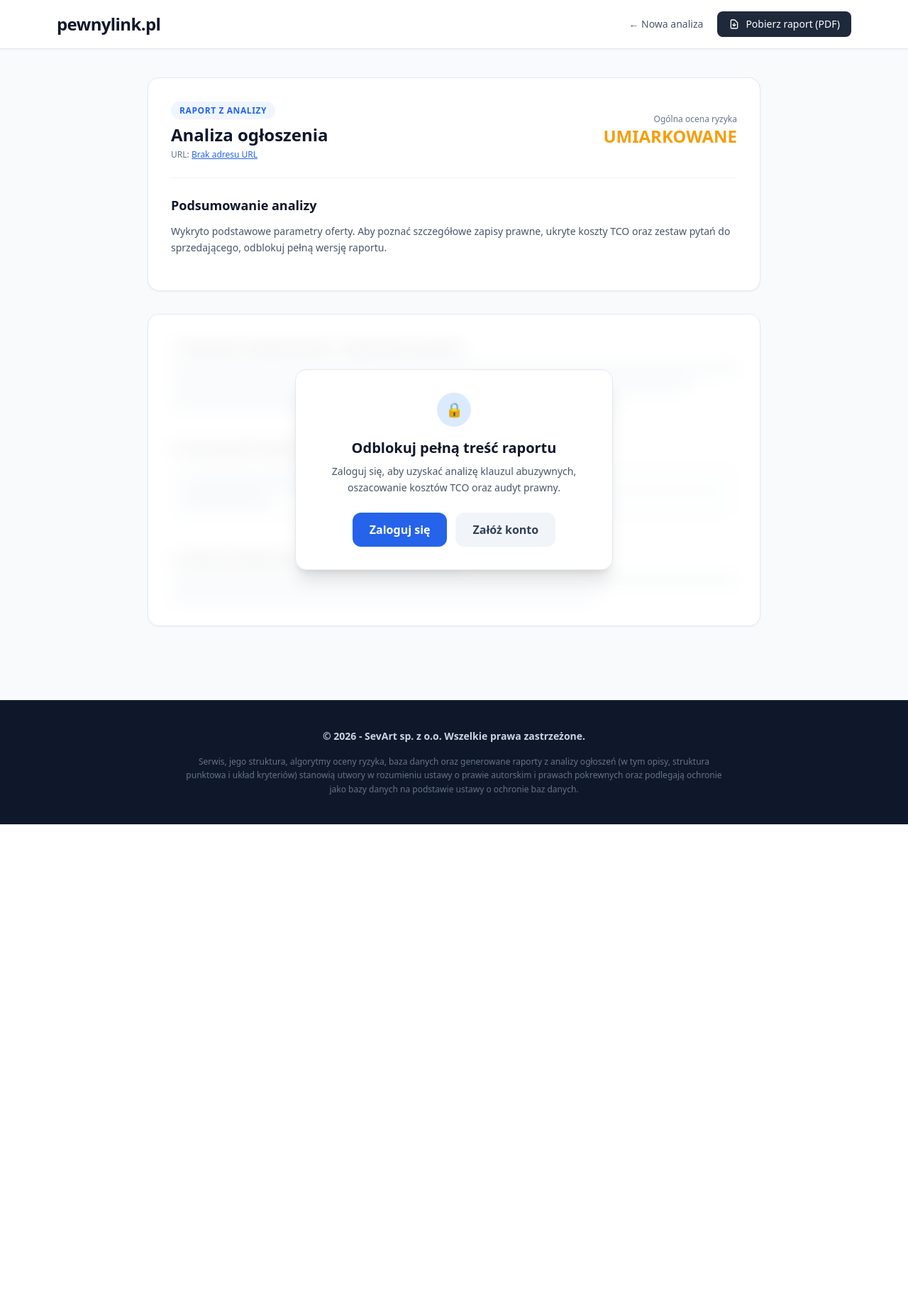
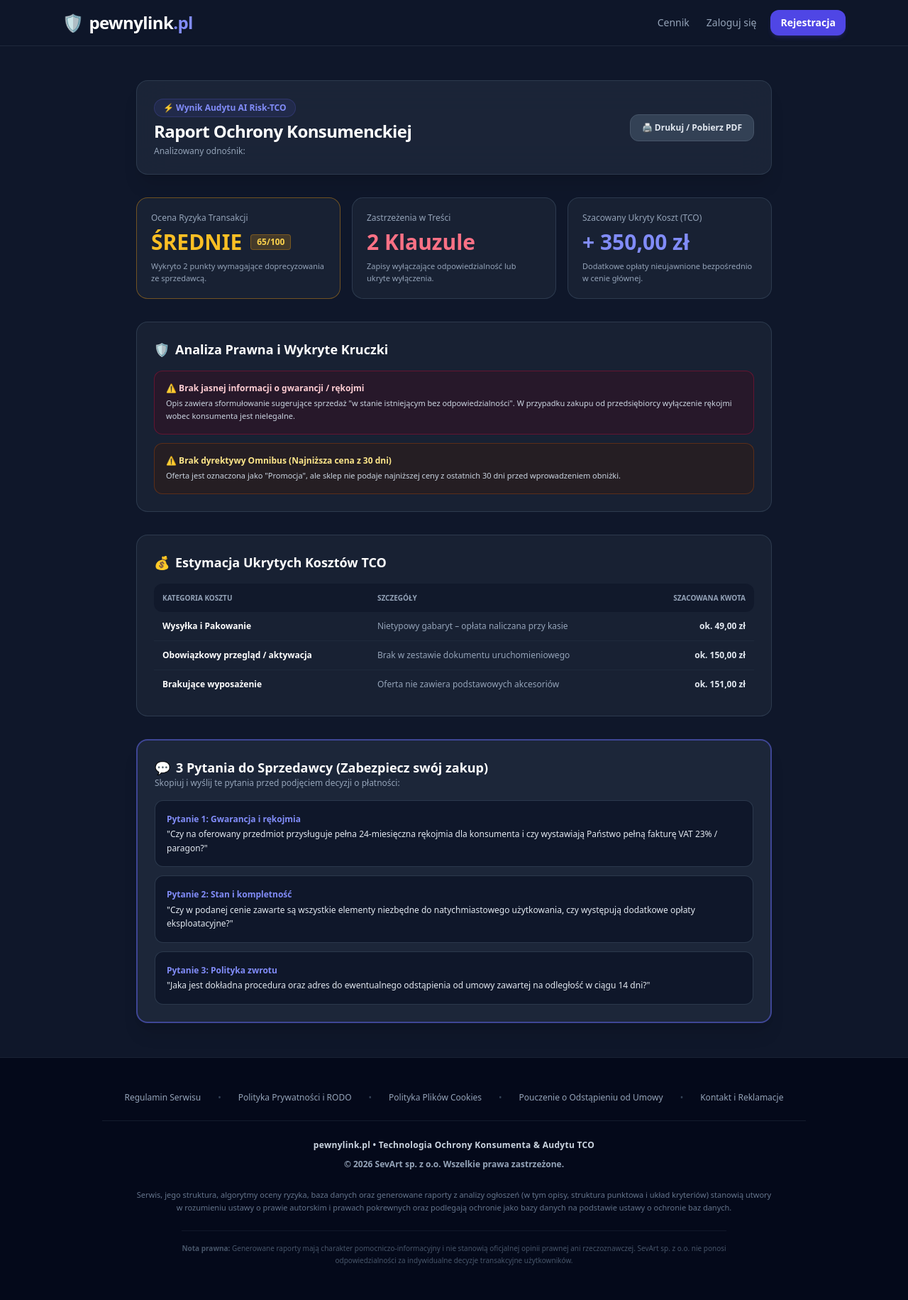
Before and after one commit to pewnylink/pewnylink.pl, a FastAPI app: page /report in a window 1280 px wide. Shown: the whole page at 71% size. Before the commit the page ends 1161 px from the top, so only its background shows below. Run offline with FastAPI, Linux system fonts and the light colour scheme; some libraries are stand-ins or nearby versions.

Commit message:
feat(ui): zaktualizowano widok raportu audytowego report_view.html

```diff
--- a/app/templates/report_view.html
+++ b/app/templates/report_view.html
@@ -1,136 +1,159 @@
-<!DOCTYPE html>
-<html lang="pl">
-<head>
-    <meta charset="UTF-8">
-    <meta name="viewport" content="width=device-width, initial-scale=1.0">
-    <title>Raport z analizy ogłoszenia - pewnylink.pl</title>
-    <script src="https://cdn.tailwindcss.com"></script>
-</head>
-<body class="bg-slate-50 text-slate-800 font-sans min-h-screen flex flex-col justify-between">
+{% extends "base.html" %}
 
-    <!-- Nagłówek serwisu -->
-    <header class="bg-white border-b border-slate-200 py-4 shadow-sm">
-        <div class="max-w-6xl mx-auto px-4 flex justify-between items-center">
-            <a href="/" class="text-2xl font-black text-slate-900 tracking-tight hover:opacity-90 transition">
-                pewnylink.pl
-            </a>
-            <div class="flex items-center space-x-3 text-sm font-medium">
-                <a href="/" class="text-slate-600 hover:text-slate-900 transition mr-2">← Nowa analiza</a>
-                <button onclick="window.print()" class="bg-slate-800 hover:bg-slate-900 text-white px-4 py-2 rounded-lg transition shadow-sm flex items-center gap-2">
-                    <svg class="w-4 h-4" fill="none" stroke="currentColor" viewBox="0 0 24 24">
-                        <path stroke-linecap="round" stroke-linejoin="round" stroke-width="2" d="M12 10v6m0 0l-3-3m3 3l3-3m2 8H7a2 2 0 01-2-2V5a2 2 0 012-2h5.586a1 1 0 01.707.293l5.414 5.414a1 1 0 01.293.707V19a2 2 0 01-2 2z"></path>
-                    </svg>
-                    <span>Pobierz raport (PDF)</span>
+{% block title %}Raport Audytowy AI - pewnylink.pl{% endblock %}
+
+{% block content %}
+<div class="max-w-4xl mx-auto space-y-8">
+
+    <!-- NAGŁÓWEK RAPORTU -->
+    <div class="flex flex-col sm:flex-row sm:items-center justify-between gap-4 bg-slate-800/80 border border-slate-700/80 rounded-2xl p-6 shadow-xl backdrop-blur-xl">
+        <div class="space-y-1">
+            <div class="inline-flex items-center gap-2 bg-indigo-500/10 border border-indigo-500/20 text-indigo-400 text-xs font-semibold px-3 py-1 rounded-full">
+                <span>⚡ Wynik Audytu AI Risk-TCO</span>
+            </div>
+            <h1 class="text-xl sm:text-2xl font-extrabold text-white tracking-tight">
+                Raport Ochrony Konsumenckiej
+            </h1>
+            <p class="text-xs text-slate-400 break-all">
+                Analizowany odnośnik: <a href="{{ target_url }}" target="_blank" rel="noopener noreferrer" class="text-indigo-400 hover:underline">{{ target_url }}</a>
+            </p>
+        </div>
+
+        <div class="flex items-center gap-3">
+            <button onclick="window.print()" class="bg-slate-700 hover:bg-slate-600 text-slate-200 text-xs font-bold px-4 py-2.5 rounded-xl transition-all border border-slate-600 flex items-center gap-2">
+                <span>🖨️ Drukuj / Pobierz PDF</span>
             </button>
         </div>
     </div>
-    </header>
 
-    <!-- Główna zawartość raportu -->
-    <main class="flex-grow max-w-4xl mx-auto px-4 py-10 w-full">
+    <!-- KAFELKI PODSUMOWANIA RYZYKA (SCOREBOARD) -->
+    <div class="grid grid-cols-1 sm:grid-cols-3 gap-4">
 
-        <!-- Karta nagłówka raportu -->
-        <div class="bg-white rounded-2xl border border-slate-200 p-6 sm:p-8 shadow-sm mb-8">
-            <div class="flex flex-col sm:flex-row justify-between items-start sm:items-center gap-4 mb-6 pb-6 border-b border-slate-100">
-                <div>
-                    <span class="text-xs font-bold uppercase tracking-wider text-blue-600 bg-blue-50 px-3 py-1 rounded-full">Raport z analizy</span>
-                    <h1 class="text-xl sm:text-2xl font-bold text-slate-900 mt-2">
-                        {{ report.title if report and report.title else 'Analiza ogłoszenia' }}
-                    </h1>
-                    <p class="text-xs text-slate-500 mt-1">
-                        URL: <a href="{{ report.url if report else '#' }}" target="_blank" rel="noopener" class="text-blue-600 underline truncate max-w-xs sm:max-w-md inline-block align-bottom">{{ report.url if report else 'Brak adresu URL' }}</a>
+        <!-- OGÓLNY POZIOM RYZYKA -->
+        <div class="bg-slate-800/60 border border-amber-500/40 rounded-2xl p-5 flex flex-col justify-between">
+            <span class="text-slate-400 text-xs font-medium">Ocena Ryzyka Transakcji</span>
+            <div class="my-2 flex items-center gap-3">
+                <span class="text-3xl font-black text-amber-400">ŚREDNIE</span>
+                <span class="text-xs bg-amber-500/20 text-amber-300 border border-amber-500/30 px-2 py-0.5 rounded font-bold">65/100</span>
+            </div>
+            <p class="text-[11px] text-slate-400">Wykryto 2 punkty wymagające doprecyzowania ze sprzedawcą.</p>
+        </div>
+
+        <!-- POTENCJALNE HACZYKI -->
+        <div class="bg-slate-800/60 border border-slate-700/80 rounded-2xl p-5 flex flex-col justify-between">
+            <span class="text-slate-400 text-xs font-medium">Zastrzeżenia w Treści</span>
+            <div class="my-2">
+                <span class="text-3xl font-black text-rose-400">2 Klauzule</span>
+            </div>
+            <p class="text-[11px] text-slate-400">Zapisy wyłączające odpowiedzialność lub ukryte wyłączenia.</p>
+        </div>
+
+        <!-- ESTIMATED TCO OVERHEAD -->
+        <div class="bg-slate-800/60 border border-slate-700/80 rounded-2xl p-5 flex flex-col justify-between">
+            <span class="text-slate-400 text-xs font-medium">Szacowany Ukryty Koszt (TCO)</span>
+            <div class="my-2">
+                <span class="text-3xl font-black text-indigo-400">+ 350,00 zł</span>
+            </div>
+            <p class="text-[11px] text-slate-400">Dodatkowe opłaty nieujawnione bezpośrednio w cenie głównej.</p>
+        </div>
+
+    </div>
+
+    <!-- SEKCJA 1: DETEKCJA KLAUZUL I KRUCZKÓW PRAWNYCH -->
+    <div class="bg-slate-800/60 border border-slate-700/80 rounded-2xl p-6 space-y-4">
+        <h2 class="text-lg font-bold text-white flex items-center gap-2">
+            <span>🛡️</span> Analiza Prawna i Wykryte Kruczki
+        </h2>
+
+        <div class="space-y-3">
+            <div class="bg-rose-950/30 border border-rose-800/50 rounded-xl p-4 text-xs text-rose-200 space-y-1">
+                <div class="font-bold flex items-center gap-2">
+                    <span>⚠️ Brak jasnej informacji o gwarancji / rękojmi</span>
+                </div>
+                <p class="text-slate-300 text-[11px] leading-relaxed">
+                    Opis zawiera sformułowanie sugerujące sprzedaż "w stanie istniejącym bez odpowiedzialności". W przypadku zakupu od przedsiębiorcy wyłączenie rękojmi wobec konsumenta jest nielegalne.
                 </p>
             </div>
-                <div class="flex flex-col items-start sm:items-end">
-                    <span class="text-xs text-slate-500">Ogólna ocena ryzyka</span>
-                    <span class="text-2xl font-black text-amber-500">UMIARKOWANE</span>
+
+            <div class="bg-amber-950/30 border border-amber-800/50 rounded-xl p-4 text-xs text-amber-200 space-y-1">
+                <div class="font-bold flex items-center gap-2">
+                    <span>⚠️ Brak dyrektywy Omnibus (Najniższa cena z 30 dni)</span>
                 </div>
-            </div>
-
-            <!-- Publiczne podsumowanie -->
-            <div>
-                <h2 class="text-lg font-bold text-slate-900 mb-3">Podsumowanie analizy</h2>
-                <p class="text-sm text-slate-600 leading-relaxed mb-4">
-                    {{ report.summary if report and report.summary else 'Wykryto podstawowe parametry oferty. Aby poznać szczegółowe zapisy prawne, ukryte koszty TCO oraz zestaw pytań do sprzedającego, odblokuj pełną wersję raportu.' }}
+                <p class="text-slate-300 text-[11px] leading-relaxed">
+                    Oferta jest oznaczona jako "Promocja", ale sklep nie podaje najniższej ceny z ostatnich 30 dni przed wprowadzeniem obniżki.
                 </p>
-            </div>
-        </div>
-
-        <!-- Zablokowana część raportu (Efekt Blur) -->
-        <div class="relative rounded-2xl overflow-hidden border border-slate-200 bg-white shadow-sm">
-
-            <!-- Rozmyta treść symulująca dalszą część raportu -->
-            <div class="p-6 sm:p-8 blur-md select-none pointer-events-none space-y-6 aria-hidden:true opacity-60">
-                <div>
-                    <h3 class="text-lg font-bold text-slate-900 mb-2">1. Klauzule niedozwolone i zagrożenia prawne</h3>
-                    <div class="space-y-2">
-                        <div class="h-4 bg-slate-300 rounded w-full"></div>
-                        <div class="h-4 bg-slate-300 rounded w-11/12"></div>
-                        <div class="h-4 bg-slate-300 rounded w-4/5"></div>
-                    </div>
-                </div>
-
-                <div class="pt-4 border-t border-slate-100">
-                    <h3 class="text-lg font-bold text-slate-900 mb-2">2. Szacowane koszty TCO (Total Cost of Ownership)</h3>
-                    <div class="grid grid-cols-1 sm:grid-cols-2 gap-4">
-                        <div class="p-4 bg-slate-100 rounded-xl space-y-2">
-                            <div class="h-4 bg-slate-300 rounded w-1/2"></div>
-                            <div class="h-6 bg-slate-300 rounded w-1/3"></div>
-                        </div>
-                        <div class="p-4 bg-slate-100 rounded-xl space-y-2">
-                            <div class="h-4 bg-slate-300 rounded w-1/2"></div>
-                            <div class="h-6 bg-slate-300 rounded w-1/3"></div>
             </div>
         </div>
     </div>
 
-                <div class="pt-4 border-t border-slate-100">
-                    <h3 class="text-lg font-bold text-slate-900 mb-2">3. Rekomendowane pytania do sprzedającego</h3>
-                    <div class="space-y-2">
-                        <div class="h-4 bg-slate-300 rounded w-full"></div>
-                        <div class="h-4 bg-slate-300 rounded w-3/4"></div>
-                    </div>
+    <!-- SEKCJA 2: ANALIZA TCO (CAŁKOWITY KOSZT POSIADANIA) -->
+    <div class="bg-slate-800/60 border border-slate-700/80 rounded-2xl p-6 space-y-4">
+        <h2 class="text-lg font-bold text-white flex items-center gap-2">
+            <span>💰</span> Estymacja Ukrytych Kosztów TCO
+        </h2>
+
+        <div class="overflow-x-auto">
+            <table class="w-full text-left text-xs text-slate-300">
+                <thead class="bg-slate-900/80 text-slate-400 uppercase text-[10px] font-bold">
+                    <tr>
+                        <th class="p-3 rounded-l-xl">Kategoria kosztu</th>
+                        <th class="p-3">Szczegóły</th>
+                        <th class="p-3 text-right rounded-r-xl">Szacowana kwota</th>
+                    </tr>
+                </thead>
+                <tbody class="divide-y divide-slate-800">
+                    <tr>
+                        <td class="p-3 font-semibold text-white">Wysyłka i Pakowanie</td>
+                        <td class="p-3 text-slate-400">Nietypowy gabaryt – opłata naliczana przy kasie</td>
+                        <td class="p-3 text-right font-bold text-slate-200">ok. 49,00 zł</td>
+                    </tr>
+                    <tr>
+                        <td class="p-3 font-semibold text-white">Obowiązkowy przegląd / aktywacja</td>
+                        <td class="p-3 text-slate-400">Brak w zestawie dokumentu uruchomieniowego</td>
+                        <td class="p-3 text-right font-bold text-slate-200">ok. 150,00 zł</td>
+                    </tr>
+                    <tr>
+                        <td class="p-3 font-semibold text-white">Brakujące wyposażenie</td>
+                        <td class="p-3 text-slate-400">Oferta nie zawiera podstawowych akcesoriów</td>
+                        <td class="p-3 text-right font-bold text-slate-200">ok. 151,00 zł</td>
+                    </tr>
+                </tbody>
+            </table>
         </div>
     </div>
 
-            <!-- Nakładka odblokowująca (Szkło / Backdrop Blur) -->
-            <div class="absolute inset-0 bg-white/75 backdrop-blur-sm flex flex-col items-center justify-center p-6 text-center">
-                <div class="max-w-md bg-white p-8 rounded-2xl border border-slate-200 shadow-xl">
-                    <div class="w-12 h-12 bg-blue-100 text-blue-600 rounded-full flex items-center justify-center mx-auto mb-4 text-xl">
-                        🔒
+    <!-- SEKCJA 3: 3 DEDYKOWANE PYTANIA DO SPRZEDAWCY -->
+    <div class="bg-slate-800/90 border-2 border-indigo-500/50 rounded-2xl p-6 space-y-4 shadow-xl">
+        <div>
+            <h2 class="text-lg font-bold text-white flex items-center gap-2">
+                <span>💬</span> 3 Pytania do Sprzedawcy (Zabezpiecz swój zakup)
+            </h2>
+            <p class="text-xs text-slate-400">Skopiuj i wyślij te pytania przed podjęciem decyzji o płatności:</p>
         </div>
-                    <h3 class="text-xl font-bold text-slate-900 mb-2">
-                        Odblokuj pełną treść raportu
-                    </h3>
-                    <p class="text-sm text-slate-600 leading-relaxed mb-6">
-                        Zaloguj się, aby uzyskać analizę klauzul abuzywnych, oszacowanie kosztów TCO oraz audyt prawny.
-                    </p>
-                    <div class="flex flex-col sm:flex-row gap-3 justify-center">
-                        <a href="/login" class="px-6 py-3 bg-blue-600 hover:bg-blue-700 text-white font-semibold rounded-xl shadow-sm transition">
-                            Zaloguj się
-                        </a>
-                        <a href="/register" class="px-6 py-3 bg-slate-100 hover:bg-slate-200 text-slate-700 font-semibold rounded-xl transition">
-                            Załóż konto
-                        </a>
+
+        <div class="space-y-3">
+            <div class="bg-slate-900/90 border border-slate-700/80 p-4 rounded-xl flex items-start justify-between gap-3">
+                <div class="text-xs text-slate-200 leading-relaxed">
+                    <strong class="text-indigo-400 block mb-0.5">Pytanie 1: Gwarancja i rękojmia</strong>
+                    "Czy na oferowany przedmiot przysługuje pełna 24-miesięczna rękojmia dla konsumenta i czy wystawiają Państwo pełną fakturę VAT 23% / paragon?"
+                </div>
+            </div>
+
+            <div class="bg-slate-900/90 border border-slate-700/80 p-4 rounded-xl flex items-start justify-between gap-3">
+                <div class="text-xs text-slate-200 leading-relaxed">
+                    <strong class="text-indigo-400 block mb-0.5">Pytanie 2: Stan i kompletność</strong>
+                    "Czy w podanej cenie zawarte są wszystkie elementy niezbędne do natychmiastowego użytkowania, czy występują dodatkowe opłaty eksploatacyjne?"
+                </div>
+            </div>
+
+            <div class="bg-slate-900/90 border border-slate-700/80 p-4 rounded-xl flex items-start justify-between gap-3">
+                <div class="text-xs text-slate-200 leading-relaxed">
+                    <strong class="text-indigo-400 block mb-0.5">Pytanie 3: Polityka zwrotu</strong>
+                    "Jaka jest dokładna procedura oraz adres do ewentualnego odstąpienia od umowy zawartej na odległość w ciągu 14 dni?"
+                </div>
             </div>
         </div>
     </div>
 
 </div>
-
-    </main>
-
-    <!-- Stopka -->
-    <footer class="bg-slate-900 text-slate-400 py-10 border-t border-slate-800 mt-16">
-        <div class="max-w-5xl mx-auto px-4 text-center space-y-4">
-            <p class="text-sm font-semibold text-slate-300">
-                © 2026 - SevArt sp. z o.o. Wszelkie prawa zastrzeżone.
-            </p>
-            <p class="text-xs text-slate-500 leading-relaxed max-w-3xl mx-auto">
-                Serwis, jego struktura, algorytmy oceny ryzyka, baza danych oraz generowane raporty z analizy ogłoszeń (w tym opisy, struktura punktowa i układ kryteriów) stanowią utwory w rozumieniu ustawy o prawie autorskim i prawach pokrewnych oraz podlegają ochronie jako bazy danych na podstawie ustawy o ochronie baz danych.
-            </p>
-        </div>
-    </footer>
-
-</body>
-</html>
+{% endblock %}
```
Lines whose indentation alone changed are shown as unchanged.
